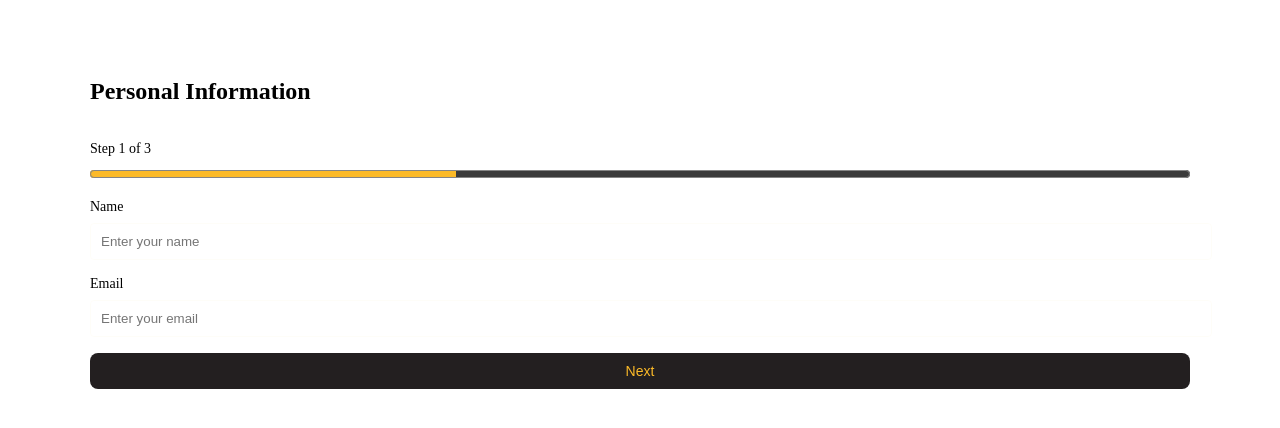
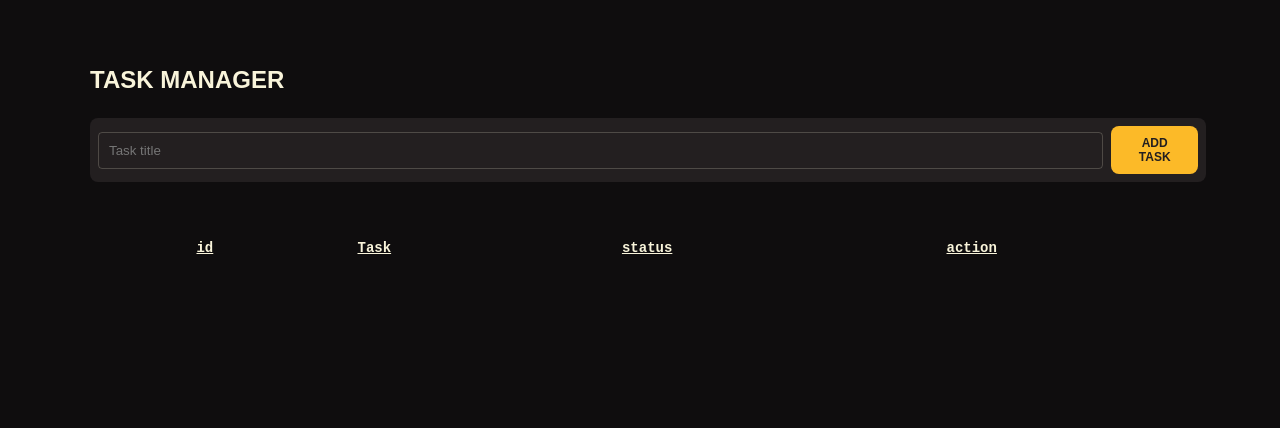
Before and after one commit to codecamp-prem/React-Coding-Interview, a React (Vite) app: page / in a window 1280 px wide. Shown: the top 428 px of the page. Built offline with nearby package versions, Linux system fonts and the light colour scheme.

Commit message:
useReducer demo

```diff
--- a/src/App.tsx
+++ b/src/App.tsx
@@ -1,9 +1,9 @@
-import MultiStepForm from "./Challanges/MultiStepForm";
+import TaskManager from "./Challanges/TaskManager";
 
 function App() {
   return (
     <>
-      <MultiStepForm />
+      <TaskManager />
     </>
   );
 }
--- /dev/null
+++ b/src/Challanges/TaskManager.tsx
@@ -0,0 +1,107 @@
+import { FormEvent, useReducer } from "react";
+import "./common.css";
+
+type TaskStateProps = {
+  id: string;
+  description: string;
+  status: string;
+};
+
+function reducer(tasks: TaskStateProps[], action: { [key: string]: any }) {
+  if (action.type === "add") {
+    return [...tasks, action.task];
+  } else if (action.type === "update") {
+    return tasks.map((task) =>
+      task.id === action.id
+        ? {
+            ...task,
+            status: task.status === "pending" ? "completed" : "pending",
+          }
+        : task
+    );
+  } else if (action.type === "delete") {
+    return tasks.filter((task) => task.id !== action.id);
+  } else {
+    throw new Error("This action type isn't supported");
+  }
+}
+
+export default function TaskManager() {
+  const [tasks, dispatch] = useReducer(reducer, []);
+
+  const handleUpdateTaskStatus = (id: string) => {
+    dispatch({ type: "update", id });
+  };
+
+  const handleDeleteTask = (id: string) => {
+    dispatch({ type: "delete", id });
+  };
+
+  const handleSubmit = (e: FormEvent<HTMLFormElement>) => {
+    e.preventDefault();
+
+    const event = e.target as HTMLFormElement;
+    const formData = new FormData(event);
+
+    const newTask = createTask(formData.get("task")?.toString().trim());
+
+    dispatch({
+      type: "add",
+      task: newTask,
+    });
+
+    event.reset();
+  };
+
+  return (
+    <div className="container">
+      <div>
+        <h1>Task Manager</h1>
+        <form onSubmit={handleSubmit} className="taskManagerForm">
+          <input name="task" placeholder="Task title" required />
+          <button className="primary" type="submit">
+            Add Task
+          </button>
+        </form>
+      </div>
+      <table>
+        <thead>
+          <tr>
+            <th>id</th>
+            <th>Task</th>
+            <th>status</th>
+            <th>action</th>
+          </tr>
+        </thead>
+        <tbody>
+          {tasks &&
+            tasks.map((task) => (
+              <tr key={task.id}>
+                <td>{task.id}</td>
+                <td>{task.description}</td>
+                <td onClick={() => handleUpdateTaskStatus(task.id)}>
+                  {task.status}
+                </td>
+                <td>
+                  <button
+                    className="link"
+                    onClick={() => handleDeleteTask(task.id)}
+                  >
+                    Delete
+                  </button>
+                </td>
+              </tr>
+            ))}
+        </tbody>
+      </table>
+    </div>
+  );
+}
+
+function createTask(task: string | undefined) {
+  return {
+    id: crypto.randomUUID(),
+    description: task,
+    status: "pending",
+  };
+}
--- a/src/Challanges/common.css
+++ b/src/Challanges/common.css
@@ -69,6 +69,14 @@ button {
   font-size: 14px;
   transition: all 200ms ease-in-out;
   cursor: pointer;
+}
+
+button.primary {
+  background: #fcba28;
+  color: #231f20;
+  text-transform: uppercase;
+  font-weight: 900;
+  font-size: 12px;
 }
 
 button.secondary {
@@ -301,6 +309,18 @@ thead th {
   text-decoration: underline;
 }
 
+.taskManagerForm {
+  margin-top: 24px;
+  display: flex;
+  align-items: center;
+  justify-content: center;
+  gap: 8px;
+  width: 100%;
+  padding: 8px;
+  background-color: #231f20;
+  border-radius: 8px;
+}
+
 textarea {
   resize: none;
   border: none;
```
